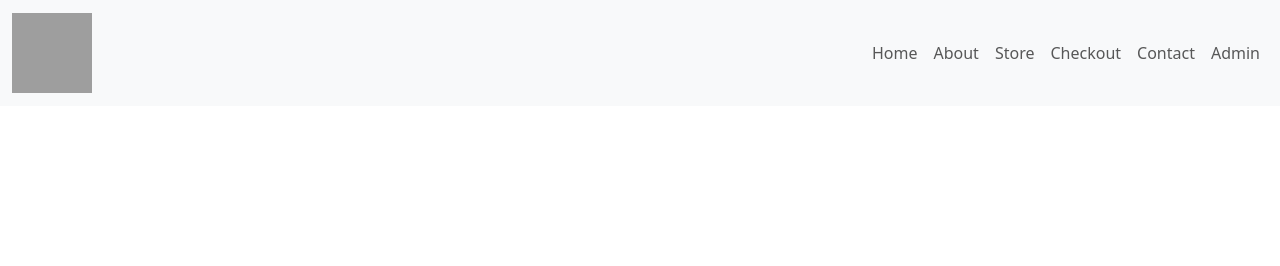
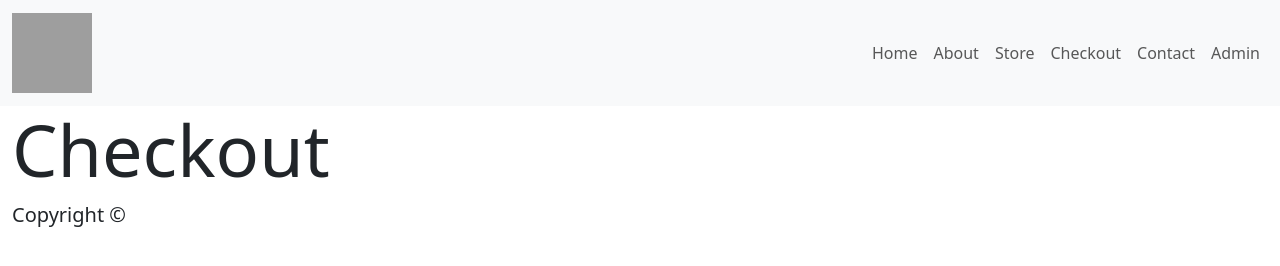
Before and after one commit to Nusaibah01/Eunioa, a plain HTML site: page pages/checkout.html in a window 1280 px wide. Drawn offline with nearby package versions, Linux system fonts and the light colour scheme; grey boxes are pictures that could not be loaded.

Commit message:
mainelement

```diff
--- a/pages/checkout.html
+++ b/pages/checkout.html
@@ -49,6 +49,36 @@
           </div>
         </div>
       </nav>
+
+     <!-- ======Main===== -->
+      <main class="container-fluid">
+        <div class="row">
+            <h2 class="display-2">Checkout
+
+            </h2>
+        </div>
+
+    </main>
+    <footer class="container-fluid">
+        <div class="row">
+        <p class="lead">Copyright &copy;<span currentYear></span></p>
+
+        </div>
+    </footer>
+
+
+
+
+
+
+
+
+
+
+
+
+
+
      <!-- Bootstrap  Script -->
      <script src="https://cdn.jsdelivr.net/npm/bootstrap@5.3.3/dist/js/bootstrap.bundle.min.js"
      integrity="sha384-YvpcrYf0tY3lHB60NNkmXc5s9fDVZLESaAA55NDzOxhy9GkcIdslK1eN7N6jIeHz" crossorigin="anonymous"></script>
```
Also changed, not shown: index.html (+13 -0 lines), pages/about.html (+15 -2 lines), pages/admin.html (+27 -0 lines), pages/contact.html (+21 -0 lines), pages/products.html (+17 -1 lines).
